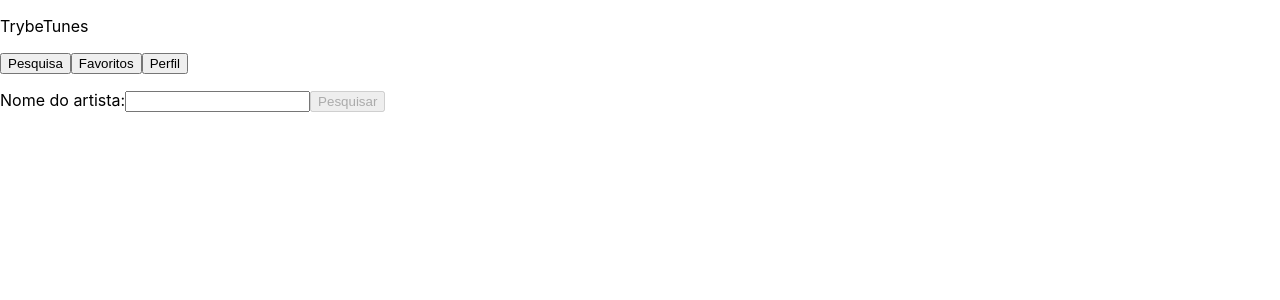
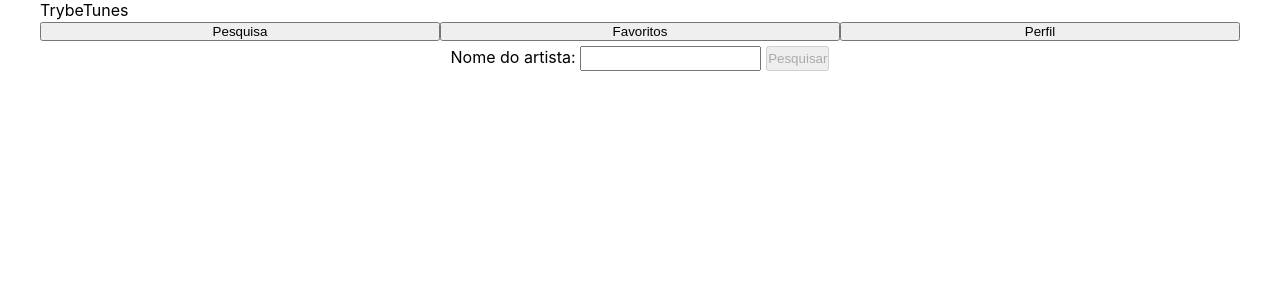
Before and after one commit to matheusgb/trybetunes, a React (Create React App) app: page /search in a window 1280 px wide. Shown: the top 300 px of the page. Built offline with nearby package versions, Linux system fonts and the light colour scheme.

Commit message:
making css structure

```diff
--- a/package.json
+++ b/package.json
@@ -13,6 +13,7 @@
     "react-dom": "^17.0.2",
     "react-router-dom": "^5.2.0",
     "react-scripts": "4.0.3",
+    "styled-components": "^5.3.5",
     "web-vitals": "^1.1.2"
   },
   "scripts": {
--- a/src/App.js
+++ b/src/App.js
@@ -7,13 +7,11 @@ import NotFound from './pages/NotFound';
 import Profile from './pages/Profile';
 import ProfileEdit from './pages/ProfileEdit';
 import Search from './pages/Search';
+import './styles/app.css';
 
 class App extends React.Component {
   render() {
     return (
-      <>
-        <p>TrybeTunes</p>
-
       <BrowserRouter>
         <Route path="/album/:id" component={ Album } />
         <Route path="/favorites" component={ Favorites } />
@@ -23,7 +21,6 @@ class App extends React.Component {
         <Route path="/profile/edit" component={ ProfileEdit } />
         <Route component={ NotFound } />
       </BrowserRouter>
-      </>
     );
   }
 }
--- a/src/components/Header.jsx
+++ b/src/components/Header.jsx
@@ -34,6 +34,13 @@ class Header extends React.Component {
     if (loading === true) {
       return (
         <header data-testid="header-component">
+
+          <div className="title">
+            <p>TrybeTunes</p>
+            <p>Carregando...</p>
+          </div>
+
+          <div className="menu">
             <Link to="/search">
               <button type="button" data-testid="link-to-search"> Pesquisa </button>
             </Link>
@@ -45,13 +52,20 @@ class Header extends React.Component {
             <Link to="/profile">
               <button type="button" data-testid="link-to-profile"> Perfil </button>
             </Link>
-          <p>Carregando...</p>
+          </div>
         </header>
       );
     }
 
     return (
       <header data-testid="header-component">
+        <div className="title">
+          <p>TrybeTunes</p>
+
+          <p data-testid="header-user-name">{result}</p>
+        </div>
+
+        <div className="menu">
           <Link to="/search">
             <button type="button" data-testid="link-to-search"> Pesquisa </button>
           </Link>
@@ -63,8 +77,8 @@ class Header extends React.Component {
           <Link to="/profile">
             <button type="button" data-testid="link-to-profile"> Perfil </button>
           </Link>
+        </div>
 
-        <p data-testid="header-user-name">{result}</p>
       </header>
     );
   }
--- a/src/pages/Search.jsx
+++ b/src/pages/Search.jsx
@@ -65,8 +65,10 @@ class Search extends React.Component {
     return (
       <div data-testid="page-search">
         <Header />
+        <div className="search">
           <label htmlFor="artista">
             Nome do artista:
+            {' '}
             <input
               type="text"
               id="artista"
@@ -83,29 +85,38 @@ class Search extends React.Component {
           >
             Pesquisar
           </button>
+        </div>
+
+        <div className="result">
           {click === true && (
             <p>
               Resultado de álbuns de:
               {' '}
               {prevInput}
             </p>)}
+        </div>
 
+        <div className="musics">
           {api
             .map((el) => (
+              <div key={ el.collectionId } className="card">
                 <Link
-              key={ el.collectionId }
+                  style={ { textDecoration: 'none',
+                    color: 'inherit' } }
                   to={ `/album/${el.collectionId}` }
                   data-testid={ `link-to-album-${el.collectionId}` }
                 >
                   <div>
                     <img src={ el.artworkUrl100 } alt={ el.collectionName } />
-                <p>{el.collectionName}</p>
-                <p>{el.artistName}</p>
+                    <p className="info">{el.collectionName}</p>
+                    <p className="info">{el.artistName}</p>
                   </div>
                 </Link>
+              </div>
             ))}
 
           {click === true && api.length === 0 && <p> Nenhum álbum foi encontrado </p>}
+        </div>
       </div>
     );
   }
--- /dev/null
+++ b/src/styles/app.css
@@ -0,0 +1,104 @@
+* {
+  margin: 0;
+  padding: 0;
+  -webkit-box-sizing: border-box;
+          box-sizing: border-box;
+}
+
+.title {
+  display: -webkit-box;
+  display: -ms-flexbox;
+  display: flex;
+  -webkit-box-pack: justify;
+      -ms-flex-pack: justify;
+          justify-content: space-between;
+  width: 1200px;
+  margin: 0 auto;
+}
+
+.menu {
+  display: -webkit-box;
+  display: -ms-flexbox;
+  display: flex;
+  -webkit-box-pack: center;
+      -ms-flex-pack: center;
+          justify-content: center;
+}
+
+.menu button {
+  width: 400px;
+}
+
+.search {
+  display: -webkit-box;
+  display: -ms-flexbox;
+  display: flex;
+  -webkit-box-pack: center;
+      -ms-flex-pack: center;
+          justify-content: center;
+  margin-top: 5px;
+}
+
+.search input {
+  height: 25px;
+}
+
+.search button {
+  margin-left: 5px;
+}
+
+.result {
+  display: -webkit-box;
+  display: -ms-flexbox;
+  display: flex;
+  -webkit-box-pack: center;
+      -ms-flex-pack: center;
+          justify-content: center;
+  margin-top: 5px;
+}
+
+.musics {
+  display: -webkit-box;
+  display: -ms-flexbox;
+  display: flex;
+  -ms-flex-wrap: wrap;
+      flex-wrap: wrap;
+  width: 1200px;
+  margin: 0 auto;
+  -webkit-box-pack: center;
+      -ms-flex-pack: center;
+          justify-content: center;
+}
+
+.card {
+  width: 180px;
+  height: 310px;
+  display: -webkit-box;
+  display: -ms-flexbox;
+  display: flex;
+  -webkit-box-orient: vertical;
+  -webkit-box-direction: normal;
+      -ms-flex-direction: column;
+          flex-direction: column;
+  -webkit-box-align: center;
+      -ms-flex-align: center;
+          align-items: center;
+  -webkit-box-pack: center;
+      -ms-flex-pack: center;
+          justify-content: center;
+  margin-left: 5px;
+  margin-top: 5px;
+  background-color: lightgrey;
+  border-radius: 15px;
+}
+
+.card img {
+  width: 160px;
+}
+
+.card p {
+  width: 160px;
+  text-align: center;
+  margin-top: 5px;
+}
+/*# sourceMappingURL=app.css.map */
--- /dev/null
+++ b/src/styles/app.sass
@@ -0,0 +1,62 @@
+*
+  margin: 0
+  padding: 0
+  box-sizing: border-box
+
+// header
+
+.title
+  display: flex
+  justify-content: space-between
+  width: 1200px
+  margin: 0 auto
+
+.menu
+  display: flex
+  justify-content: center
+
+  button
+    width: 400px
+
+.search
+  display: flex
+  justify-content: center
+  margin-top: 5px
+
+  input
+    height: 25px
+
+  button
+    margin-left: 5px
+
+.result
+  display: flex
+  justify-content: center
+  margin-top: 5px
+
+.musics
+  display: flex
+  flex-wrap: wrap
+  width: 1200px
+  margin: 0 auto
+  justify-content: center
+
+.card
+  width: 180px
+  height: 310px
+  display: flex
+  flex-direction: column
+  align-items: center
+  justify-content: center
+  margin-left: 5px
+  margin-top: 5px
+  background-color: lightgrey
+  border-radius: 15px
+
+  img
+    width: 160px
+
+  p
+    width: 160px
+    text-align: center
+    margin-top: 5px
```
Also changed, not shown: 2 other files (tests, documents, lock files or other folders). Lines whose indentation alone changed are shown as unchanged.
